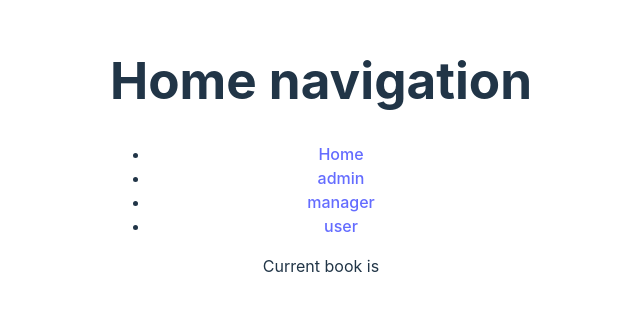
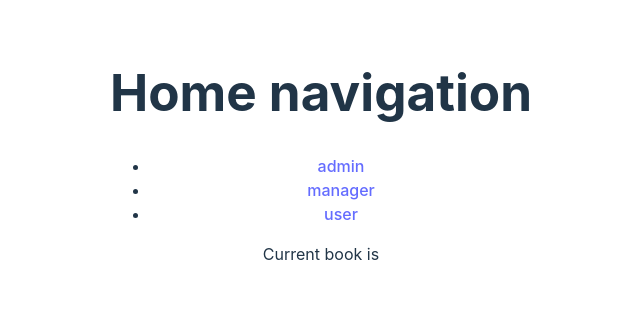
Before and after one commit to SergioBurlaka/react-roles-context, a React (Vite) app: page /admin in a window 1280 px wide. Shown: the part 252-562 px from the top of the page, without its empty margins (319-959 px from the left). Built offline with nearby package versions, Linux system fonts and the light colour scheme.

Commit message:
add dashboard layout

```diff
--- a/src/modules/Home/HomeNavigation.tsx
+++ b/src/modules/Home/HomeNavigation.tsx
@@ -7,9 +7,6 @@ export const HomeNavigation = () => {
       <h1>Home navigation</h1>
       <nav>
         <ul>
-          <li>
-            <NavLink to="/">Home</NavLink>
-          </li>
           <li>
             <NavLink to="/admin">admin</NavLink>
           </li>
```
Also changed, not shown: src/modules/Dashboard/Dashboard.module.tsx (added, +10 -0 lines), src/router/Root.routes.tsx (+0 -8 lines).
